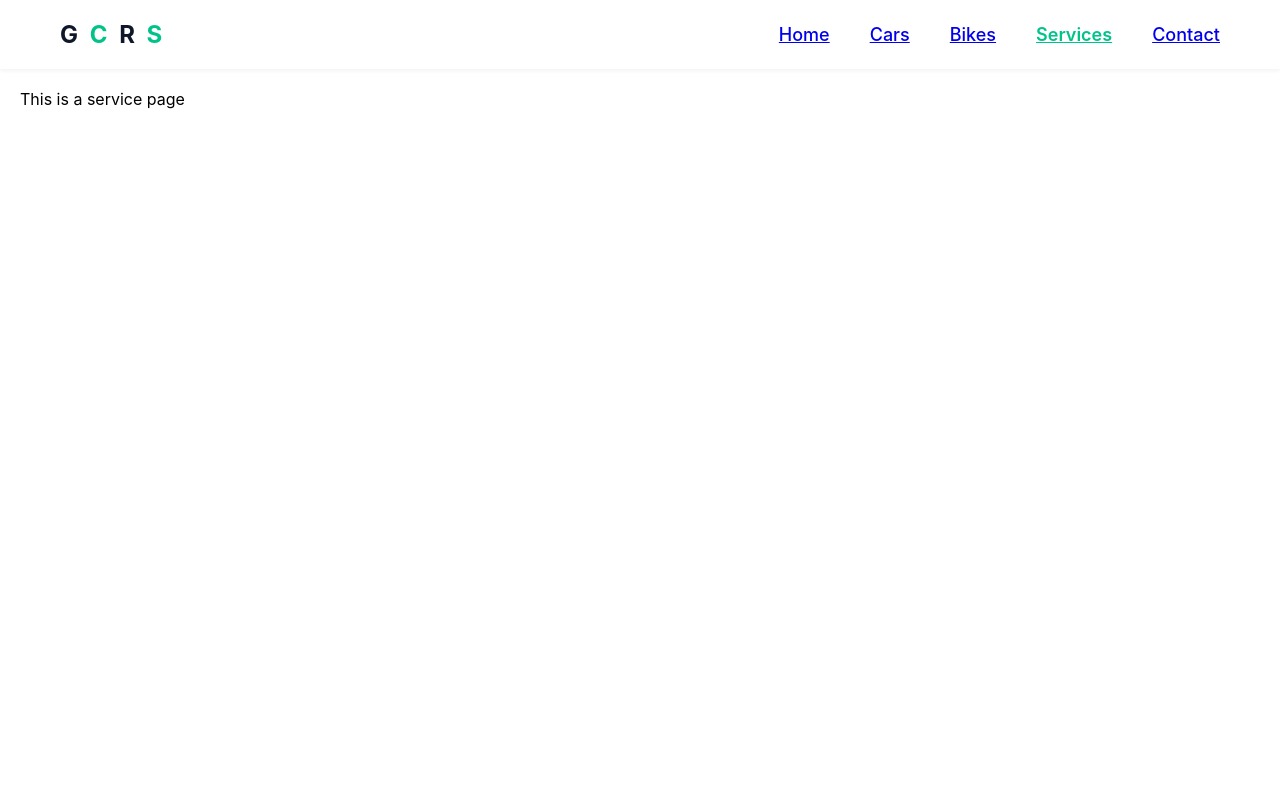
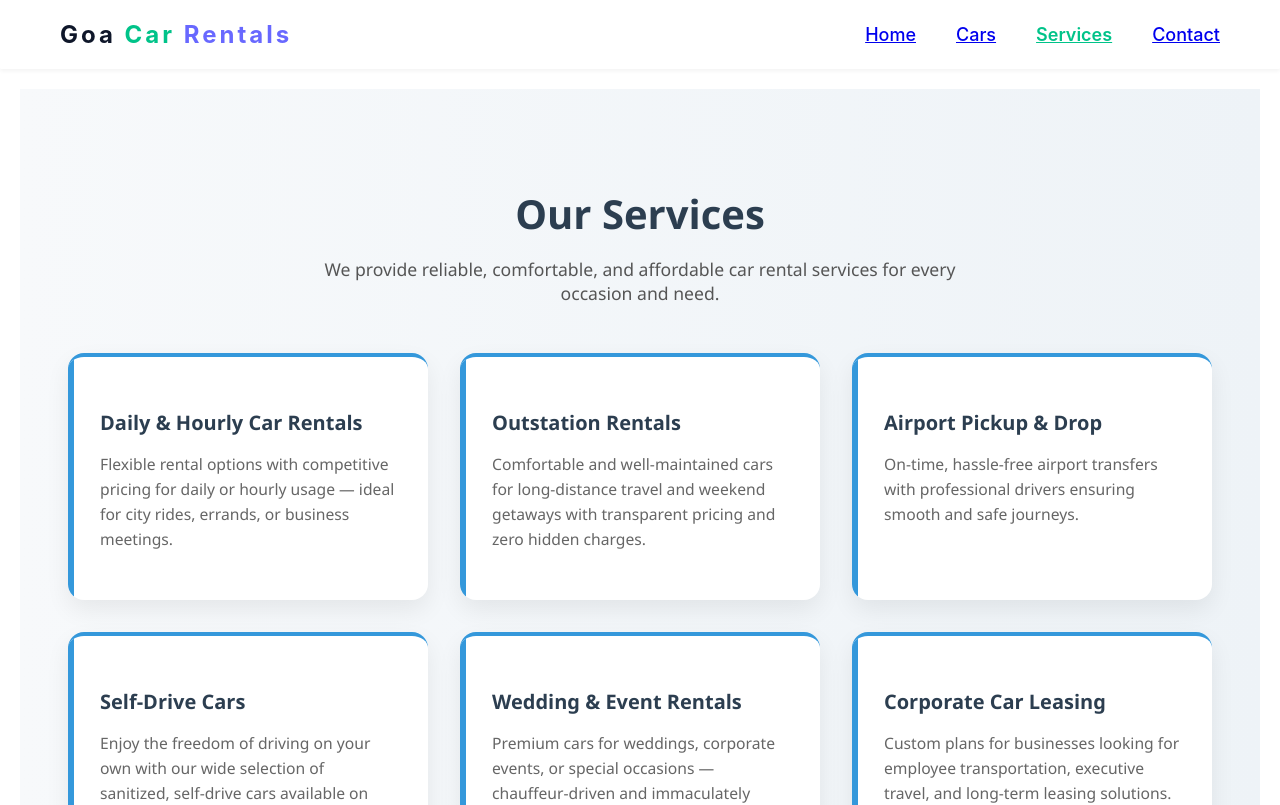
Before and after one commit to ShardulKumbhar/Rent_Cabs, a React (Create React App) app: page /services in a window 1280 px wide. Shown: the top 805 px of the page. Built offline with nearby package versions, Linux system fonts and the light colour scheme.

Commit message:
home component and minor changes in all components

```diff
--- a/package.json
+++ b/package.json
@@ -3,12 +3,14 @@
   "version": "0.1.0",
   "private": true,
   "dependencies": {
+
     "@testing-library/dom": "^10.4.0",
     "@testing-library/jest-dom": "^6.6.3",
     "@testing-library/react": "^16.3.0",
     "@testing-library/user-event": "^13.5.0",
     "react": "^19.1.0",
     "react-dom": "^19.1.0",
+
     "react-router-dom": "^7.5.0",
     "react-scripts": "5.0.1",
     "web-vitals": "^2.1.4"
--- a/src/components/Header/Header.jsx
+++ b/src/components/Header/Header.jsx
@@ -1,18 +1,34 @@
-import React from 'react';
-import { NavLink } from 'react-router-dom';
-import './Header.css';
+import React from "react";
+import { NavLink } from "react-router-dom";
+import "./Header.css";
 
 const Header = () => {
   return (
     <header className="header">
-      <div className="logo">G <span className="green">C</span> R <span className="green">S</span></div>
+      {/* <div className="logo"> SS</div> */}
+
+      <div className="logo">
+        {" "}
+        Goa <span className="green">Car</span>
+        <span className="blue"> Rentals </span>
+      </div>
       <nav className="nav">
         <ul>
-          <li><NavLink to="/" end>Home</NavLink></li>
-          <li><NavLink to="/cars">Cars</NavLink></li>
-          <li><NavLink to="/bikes">Bikes</NavLink></li>
-          <li><NavLink to="/services">Services</NavLink></li>
-          <li><NavLink to="/contact">Contact</NavLink></li>
+          <li>
+            <NavLink to="/" end>
+              Home
+            </NavLink>
+          </li>
+          <li>
+            <NavLink to="/cars">Cars</NavLink>
+          </li>
+          {/* <li><NavLink to="/bikes">Bikes</NavLink></li> */}
+          <li>
+            <NavLink to="/services">Services</NavLink>
+          </li>
+          <li>
+            <NavLink to="/contact">Contact</NavLink>
+          </li>
         </ul>
       </nav>
     </header>
--- a/src/pages/Cars.jsx
+++ b/src/pages/Cars.jsx
@@ -1,9 +1,13 @@
-import React from 'react'
+import React from "react";
+import CarsPage from "./CarsPage";
 
 function Cars() {
   return (
-    <div>This is cars page</div>
-  )
+    <div>
+      <div>This is cars page</div>
+      <CarsPage />
+    </div>
+  );
 }
 
-export default Cars
+export default Cars;
--- a/src/pages/CarsPage.js
+++ b/src/pages/CarsPage.js
@@ -1,7 +1,7 @@
 // src/pages/CarsPage.js
 import React, { useState } from 'react';
 import CarCard from '../components/CarCard';
-import BookingFormModal from '../components/BookingFormModal';
+import BookingFormModal from '../pages/BookingFormModal';
 import './CarsPage.css';
 
 const CarsPage = () => {
--- /dev/null
+++ b/src/pages/Home.css
@@ -0,0 +1,115 @@
+/* src/pages/Home.css */
+.home-container {
+    font-family: Arial, sans-serif;
+  }
+
+  .hero-section {
+    background: linear-gradient(to right, #e0f7fa, #ffffff, #e3f2fd);
+    padding: 80px 20px;
+    text-align: center;
+  }
+
+  .hero-title {
+    font-size: 3rem;
+    font-weight: bold;
+    color: #333;
+  }
+
+  .hero-description {
+    font-size: 1.2rem;
+    color: #666;
+    margin-bottom: 20px;
+    max-width: 600px;
+    margin-left: auto;
+    margin-right: auto;
+  }
+
+  .book-now-button {
+    padding: 10px 30px;
+    font-size: 1.1rem;
+    border-radius: 50px;
+    display: inline-flex;
+    justify-content: center;
+    align-items: center;
+    background-color: #0277bd;
+    color: white;
+    border: none;
+    cursor: pointer;
+    transition: background-color 0.3s ease;
+  }
+
+  .book-now-button:hover {
+    background-color: #01579b;
+  }
+
+  .arrow-icon {
+    margin-left: 10px;
+    font-size: 1.5rem;
+  }
+
+  .feature-highlights {
+    display: flex;
+    justify-content: space-around;
+    padding: 40px 20px;
+    background-color: #fff;
+  }
+
+  .feature-card {
+    background-color: #f0f4f8;
+    padding: 30px;
+    text-align: center;
+    border-radius: 15px;
+    box-shadow: 0px 4px 6px rgba(0, 0, 0, 0.1);
+    width: 30%;
+  }
+
+  .feature-title {
+    font-size: 1.5rem;
+    color: #333;
+    margin-bottom: 10px;
+  }
+
+  .feature-description {
+    font-size: 1rem;
+    color: #777;
+  }
+
+  .promo-banner {
+    background-color: #0277bd;
+    color: white;
+    padding: 40px 20px;
+    text-align: center;
+  }
+
+  .promo-title {
+    font-size: 2.5rem;
+    font-weight: bold;
+    margin-bottom: 20px;
+  }
+
+  .promo-description {
+    font-size: 1.2rem;
+    margin-bottom: 30px;
+  }
+
+  .start-booking-button {
+    padding: 15px 40px;
+    font-size: 1.2rem;
+    border-radius: 50px;
+    background-color: #ffffff;
+    color: #0277bd;
+    border: none;
+    cursor: pointer;
+    transition: background-color 0.3s ease;
+  }
+
+  .start-booking-button:hover {
+    background-color: #f1f1f1;
+  }
+
+  .footer {
+    text-align: center;
+    color: #999;
+    padding: 20px;
+    background-color: #f1f1f1;
+  }
--- a/src/pages/Home.jsx
+++ b/src/pages/Home.jsx
@@ -1,16 +1,62 @@
-import React from 'react'
-import CarsPage from './CarsPage';
+// src/pages/Home.js
+import React from "react";
+import "./Home.css"; // Import the CSS file for styling
 
 function Home() {
   return (
-   <div>
+    <div className="home-container">
+      {/* Hero Section */}
+      <div className="hero-section">
+        <h1 className="hero-title">
+          Rent Your Dream Car <br /> Anytime, Anywhere
+        </h1>
+        <p className="hero-description">
+          Choose from a wide range of well-maintained cars at unbeatable prices.
+          Hassle-free booking. 24x7 support. Trusted by thousands.
+        </p>
+        <button className="book-now-button">
+          Book Now <span className="arrow-icon">→</span>
+        </button>
+      </div>
 
-    <div>Welcome to goa rental Services</div>
-    <CarsPage />
+      {/* Feature Highlights */}
+      <div className="feature-highlights">
+        <div className="feature-card">
+          <h3 className="feature-title">Wide Car Selection</h3>
+          <p className="feature-description">
+            From hatchbacks to luxury sedans and SUVs – we have it all.
+          </p>
+        </div>
+        <div className="feature-card">
+          <h3 className="feature-title">Affordable Pricing</h3>
+          <p className="feature-description">
+            No hidden fees. Transparent pricing for daily, hourly, or long
+            trips.
+          </p>
+        </div>
+        <div className="feature-card">
+          <h3 className="feature-title">24x7 Support</h3>
+          <p className="feature-description">
+            Round-the-clock assistance so you're never stuck on the road.
+          </p>
+        </div>
+      </div>
 
+      {/* Promo Banner */}
+      <div className="promo-banner">
+        <h2 className="promo-title">Get 10% Off on First Booking!</h2>
+        <p className="promo-description">
+          Use code <strong>RIDE10</strong> at checkout
+        </p>
+        <button className="start-booking-button">Start Booking</button>
+      </div>
+
+      {/* Footer */}
+      <footer className="footer">
+        &copy; {new Date().getFullYear()} RideNow Rentals. All rights reserved.
+      </footer>
     </div>
-
-  )
+  );
 }
 
-export default Home
+export default Home;
--- /dev/null
+++ b/src/pages/OurServices.css
@@ -0,0 +1,84 @@
+/* src/components/OurServices.css */
+.services-container {
+    padding: 4rem 2rem;
+    background: linear-gradient(to right, #f7f9fb, #eef3f7);
+    text-align: center;
+    font-family: 'Segoe UI', Tahoma, Geneva, Verdana, sans-serif;
+  }
+  .blue{
+    color: rgb(104, 104, 255);
+  }
+
+  .services-container h2 {
+    font-size: 2.5rem;
+    color: #2c3e50;
+    margin-bottom: 1rem;
+  }
+
+  .intro-text {
+    font-size: 1.1rem;
+    color: #555;
+    max-width: 700px;
+    margin: 0 auto 3rem;
+  }
+
+  .services-grid {
+    display: grid;
+    grid-template-columns: repeat(auto-fit, minmax(280px, 1fr));
+    gap: 2rem;
+    padding: 0 1rem;
+  }
+
+  .service-card {
+    background: #fff;
+    padding: 2rem;
+    border-radius: 16px;
+    box-shadow: 0 10px 25px rgba(0, 0, 0, 0.07);
+    transition: transform 0.3s ease, box-shadow 0.3s ease;
+    border-top: 4px solid #3498db;
+    text-align: left;
+    position: relative;
+    overflow: hidden;
+  }
+
+  .service-card:hover {
+    transform: translateY(-8px);
+    box-shadow: 0 15px 30px rgba(0, 0, 0, 0.1);
+  }
+
+  .service-card::before {
+    content: '';
+    position: absolute;
+    height: 100%;
+    width: 6px;
+    background: #3498db;
+    left: 0;
+    top: 0;
+  }
+
+  .service-card h3 {
+    color: #2c3e50;
+    margin-bottom: 0.5rem;
+    font-size: 1.25rem;
+    font-weight: 600;
+  }
+
+  .service-card p {
+    color: #666;
+    font-size: 0.98rem;
+    line-height: 1.6;
+  }
+
+  @media screen and (max-width: 768px) {
+    .services-container h2 {
+      font-size: 2rem;
+    }
+
+    .intro-text {
+      font-size: 1rem;
+    }
+
+    .service-card {
+      padding: 1.5rem;
+    }
+  }
--- a/src/pages/Services.jsx
+++ b/src/pages/Services.jsx
@@ -1,9 +1,51 @@
-import React from 'react'
+// src/components/OurServices.js
+import React from 'react';
+import './OurServices.css';
 
-function Services() {
+const services = [
+  {
+    title: 'Daily & Hourly Car Rentals',
+    description: 'Flexible rental options with competitive pricing for daily or hourly usage — ideal for city rides, errands, or business meetings.',
+  },
+  {
+    title: 'Outstation Rentals',
+    description: 'Comfortable and well-maintained cars for long-distance travel and weekend getaways with transparent pricing and zero hidden charges.',
+  },
+  {
+    title: 'Airport Pickup & Drop',
+    description: 'On-time, hassle-free airport transfers with professional drivers ensuring smooth and safe journeys.',
+  },
+  {
+    title: 'Self-Drive Cars',
+    description: 'Enjoy the freedom of driving on your own with our wide selection of sanitized, self-drive cars available on flexible plans.',
+  },
+  {
+    title: 'Wedding & Event Rentals',
+    description: 'Premium cars for weddings, corporate events, or special occasions — chauffeur-driven and immaculately maintained.',
+  },
+  {
+    title: 'Corporate Car Leasing',
+    description: 'Custom plans for businesses looking for employee transportation, executive travel, and long-term leasing solutions.',
+  },
+];
+
+const OurServices = () => {
   return (
-    <div>This is a service page</div>
-  )
-}
+    <div className="services-container">
+      <h2>Our Services</h2>
+      <p className="intro-text">
+        We provide reliable, comfortable, and affordable car rental services for every occasion and need.
+      </p>
+      <div className="services-grid">
+        {services.map((service, index) => (
+          <div className="service-card" key={index}>
+            <h3>{service.title}</h3>
+            <p>{service.description}</p>
+          </div>
+        ))}
+      </div>
+    </div>
+  );
+};
 
-export default Services
+export default OurServices;
```
Also changed, not shown: src/pages/BookingFormModal.js (renamed from src/components/BookingFormModal.js, +22 -10 lines), src/pages/Contact.jsx (+10 -7 lines), src/pages/BookingFormModal.css (renamed from src/components/BookingFormModal.css), 1 other file (tests, documents, lock files or other folders).
